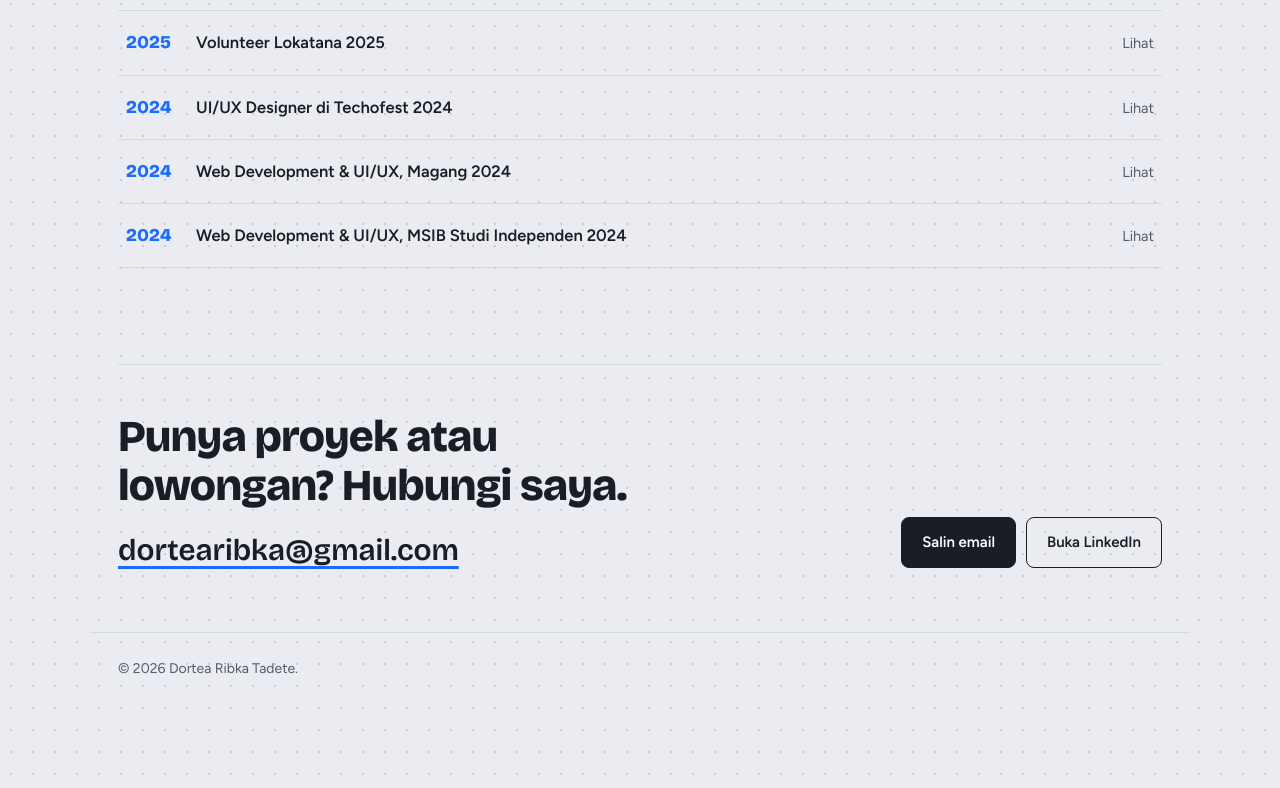
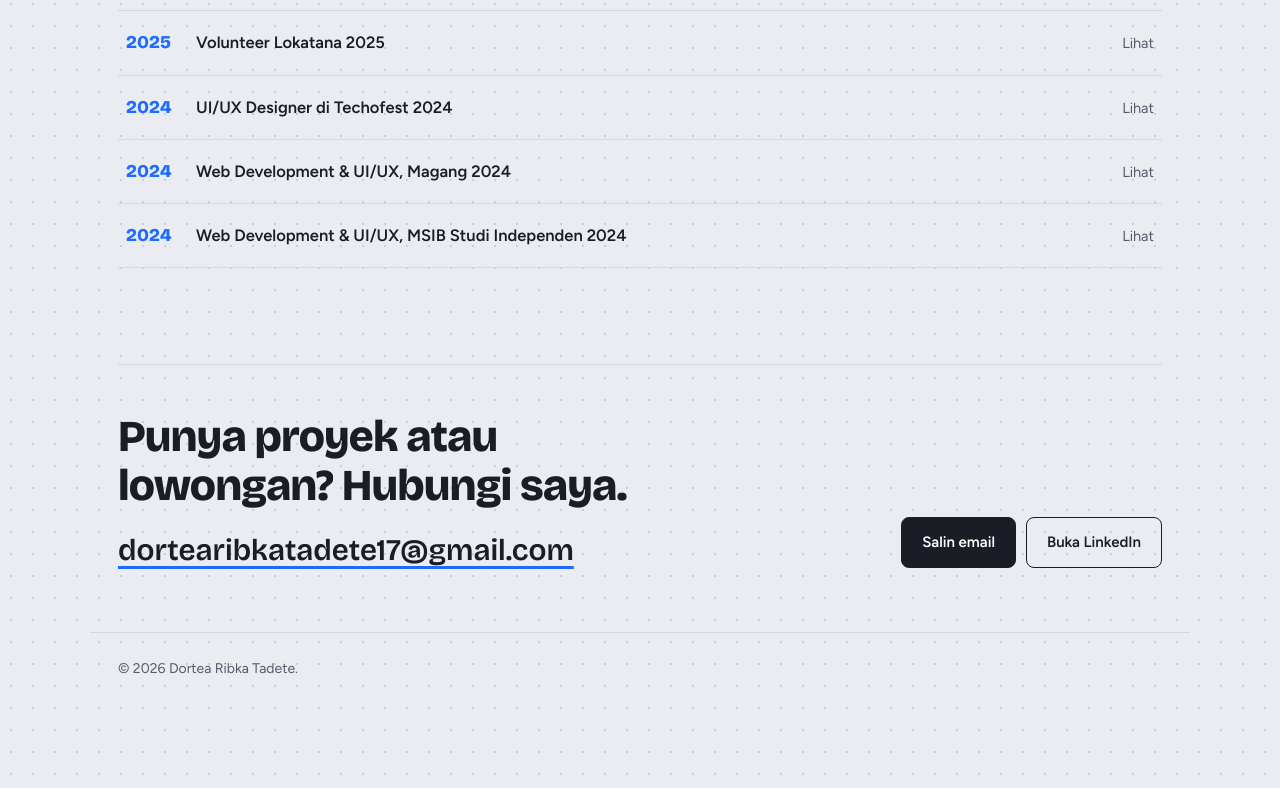
Before and after one commit to dortearibka/portofolio, a plain HTML site: page index.html in a window 1280 px wide. Shown: the part 6497-7285 px from the top of the page. Drawn offline with nearby package versions, Linux system fonts and the light colour scheme.

```diff
--- a/index.html
+++ b/index.html
@@ -289,10 +289,10 @@
   <div class="contact reveal">
     <div>
       <h2>Punya proyek atau lowongan? Hubungi saya.</h2>
-      <a class="mail" href="mailto:dortearibka@gmail.com">dortearibka@gmail.com</a>
+      <a class="mail" href="mailto:dortearibkatadete17@gmail.com">dortearibkatadete17@gmail.com</a>
     </div>
     <div class="acts">
-      <button type="button" class="btn solid" id="copyEmail" data-email="dortearibka@gmail.com">Salin email</button>
+      <button type="button" class="btn solid" id="copyEmail" data-email="dortearibkatadete17@gmail.com">Salin email</button>
       <a class="btn" href="https://www.linkedin.com/in/dortearibkatadete/" target="_blank" rel="noopener">Buka LinkedIn</a>
     </div>
   </div>
```
